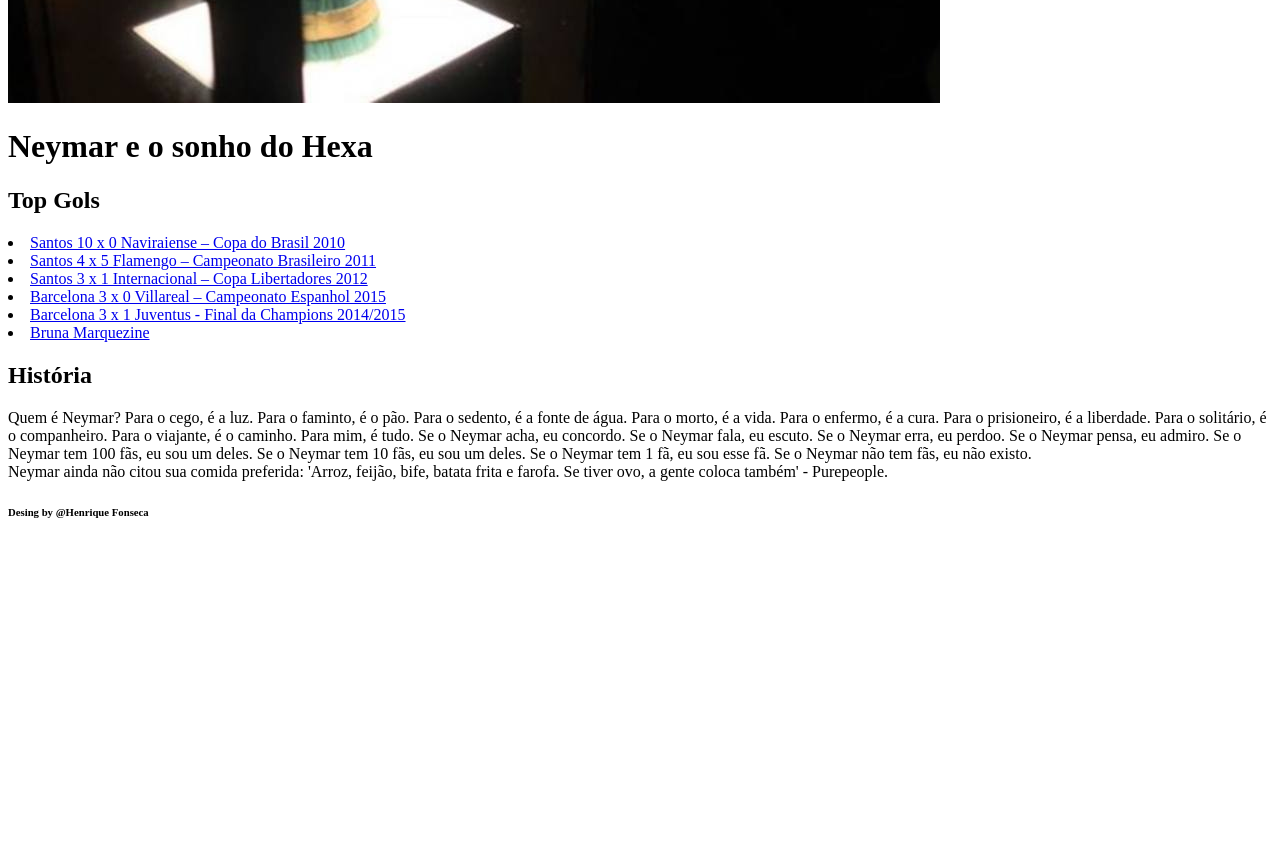
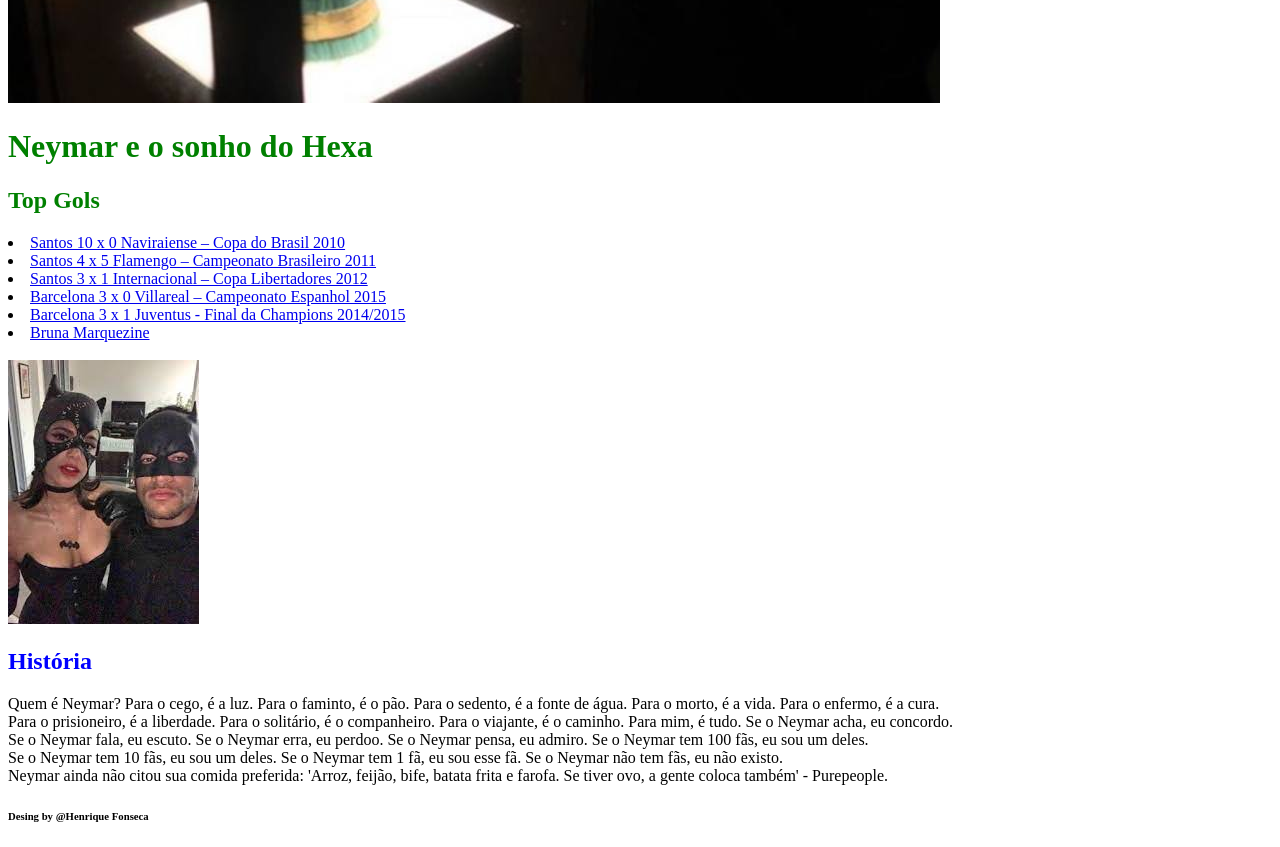
Before and after one commit to H3riQ/henrique_fonseca, a plain HTML site: page index.html in a window 1280 px wide. Shown: the part 640-1487 px from the top of the page. Before the commit the page ends 1183 px from the top, so only its background shows below. Drawn offline with Linux system fonts and the light colour scheme.

Commit message:
Atualização 26/08/2022

```diff
--- /dev/null
+++ b/index.css
@@ -0,0 +1,11 @@
+#titulo{
+    color: green;
+}
+
+#subtitulo{
+    color: green;
+}
+
+#subtitulo2{
+    color: blue;
+}
--- a/index.html
+++ b/index.html
@@ -4,30 +4,32 @@
     <meta charset="UTF-8">
     <meta http-equiv="X-UA-Compatible" content="IE=edge">
     <meta name="viewport" content="width=<device-width>, initial-scale=1.0">
+    <link rel="stylesheet" href="index.css">
     <title>Neymar Hexa</title>
 </head>
 <body>
     <header>
         <img src="imgs/neymar.jpg" alt="Foto Perfil">
-        <h1> Neymar e o sonho do Hexa</h1>
+        <h1 id="titulo">Neymar e o sonho do Hexa</h1>
     </header>
 
     <nav>
-        <h2> Top Gols </h2>
+        <h2 id="subtitulo">Top Gols</h2>
         <li><a href="https://www.youtube.com/watch?v=EOSrIn9oObk" target="_blank">Santos 10 x 0 Naviraiense – Copa do Brasil 2010</a></li>
         <li><a href="https://www.youtube.com/watch?v=ix4aBxygbDo" target="_blank">Santos 4 x 5 Flamengo – Campeonato Brasileiro 2011</a></li>
         <li><a href="https://www.youtube.com/watch?v=6Xm8Y5GY_ks" target="_blank">Santos 3 x 1 Internacional – Copa Libertadores 2012</a></li>
         <li><a href="https://www.youtube.com/watch?v=btEDXiNrD5o" target="_blank">Barcelona 3 x 0 Villareal – Campeonato Espanhol 2015</a></li>
         <li><a href="https://www.youtube.com/watch?v=Tvdihk3F9Rw" target="_blank">Barcelona 3 x 1 Juventus - Final da Champions 2014/2015</a></li>
         <li><a href="https://pt.wikipedia.org/wiki/Bruna_Marquezine" target="_blank">Bruna Marquezine</a></li>
+        <br>
+        <img src="imgs/neymar_bruna.jpg" alt=neymar_bruna">
     </nav>
 
     <main>
-        <h2> História </h2>
-        <p>Quem é Neymar? Para o cego, é a luz. Para o faminto, é o pão. Para o sedento, é a fonte de água. Para o morto, é a vida. Para o enfermo, é a cura. Para o prisioneiro, é a liberdade. Para o solitário, é o companheiro. Para o viajante, é o caminho. Para mim, é tudo. Se o Neymar acha, eu concordo. Se o Neymar fala, eu escuto. Se o Neymar erra, eu perdoo. Se o Neymar pensa, eu admiro. Se o Neymar tem 100 fãs, eu sou um deles. Se o Neymar tem 10 fãs, eu sou um deles. Se o Neymar tem 1 fã, eu sou esse fã. Se o Neymar não tem fãs, eu não existo.<br>
+        <h2 id="subtitulo2">História</h2>
+        <p>Quem é Neymar? Para o cego, é a luz. Para o faminto, é o pão. Para o sedento, é a fonte de água. Para o morto, é a vida. Para o enfermo, é a cura. <br> Para o prisioneiro, é a liberdade. Para o solitário, é o companheiro. Para o viajante, é o caminho. Para mim, é tudo. Se o Neymar acha, eu concordo. <br> Se o Neymar fala, eu escuto. Se o Neymar erra, eu perdoo. Se o Neymar pensa, eu admiro. Se o Neymar tem 100 fãs, eu sou um deles. <br> Se o Neymar tem 10 fãs, eu sou um deles. Se o Neymar tem 1 fã, eu sou esse fã. Se o Neymar não tem fãs, eu não existo.<br>
         Neymar ainda não citou sua comida preferida: 'Arroz, feijão, bife, batata frita e farofa. Se tiver ovo, a gente coloca também' - Purepeople.
         </p>
-
     </main>
 
     </footer>
```
Also changed, not shown: imgs/neymar_bruna.jpg (added), index.js (added).
